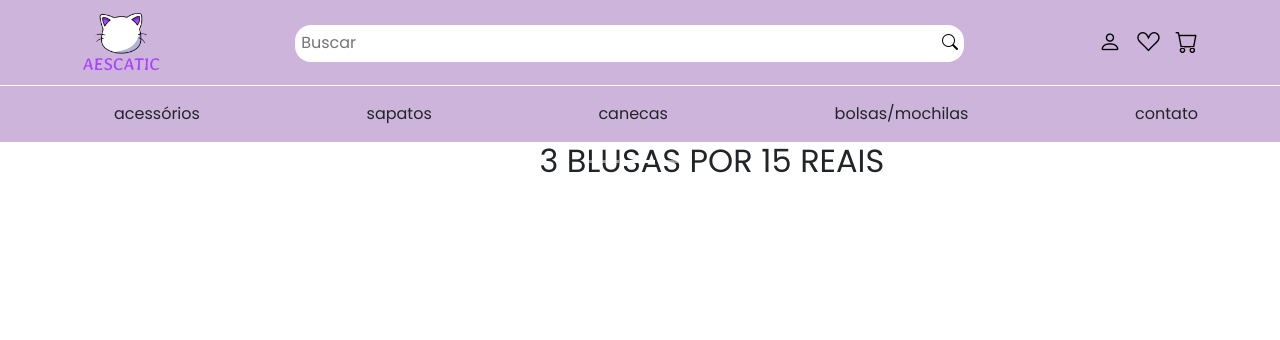
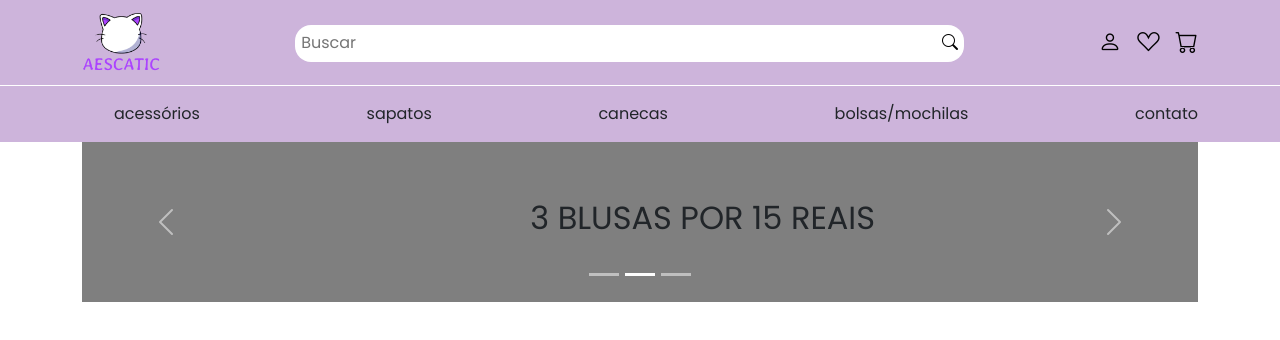
Before and after one commit to JeffersonAlves7/aescatic, a React (Vite) app: page / in a window 1280 px wide. Shown: the top 340 px of the page. Built offline with nearby package versions, Linux system fonts and the light colour scheme.

Commit message:
feat: update carousel and fix nav ul border bottom

```diff
--- a/src/components/Destaques/index.jsx
+++ b/src/components/Destaques/index.jsx
@@ -1,4 +1,5 @@
 import { Carousel } from "react-bootstrap";
+import { carousel } from "./styles.module.css";
 
 function getDestaques() {
   return [
@@ -11,18 +12,18 @@ function getDestaques() {
 export const Destaques = () => {
   const destaques = getDestaques();
   return (
-    <Carousel>
+    <div className="container">
+      <Carousel className={carousel}>
         {destaques.map((destaque) => {
           return (
             <Carousel.Item>
-            <div className="d-flex align-items-center justify-content-center">
-              <h2>
-                {destaque}
-              </h2>
+              <div className="d-flex align-items-center justify-content-center h-100">
+                <h2>{destaque}</h2>
               </div>
             </Carousel.Item>
           );
         })}
       </Carousel>
+    </div>
   );
 };
--- /dev/null
+++ b/src/components/Destaques/styles.module.css
@@ -0,0 +1,6 @@
+.carousel{
+    height: 10rem;
+    background-color: rgb(127, 127, 127);
+    display: flex;
+    align-items: center;
+}
--- a/src/components/Navbar/styles.module.css
+++ b/src/components/Navbar/styles.module.css
@@ -20,8 +20,8 @@
     content: '';
     display: block;
     position: absolute;
-    width: 120vw;
-    left: -10%;
+    width: 200vw;
+    left: -50vw;
     bottom: 0px;
     border-bottom: 1px solid white;
 }
--- a/src/styles.css
+++ b/src/styles.css
@@ -3,6 +3,10 @@
     margin: 0%;
     box-sizing: border-box;
     font-family: 'Poppins', sans-serif;
+}
+
+:root {
+    --purple-dark: #3c096c;
 }
 
 a{
```
Lines whose indentation alone changed are shown as unchanged.
